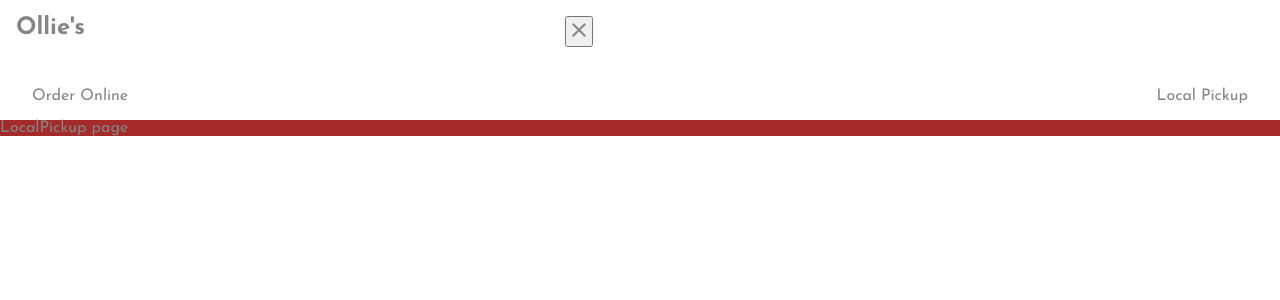
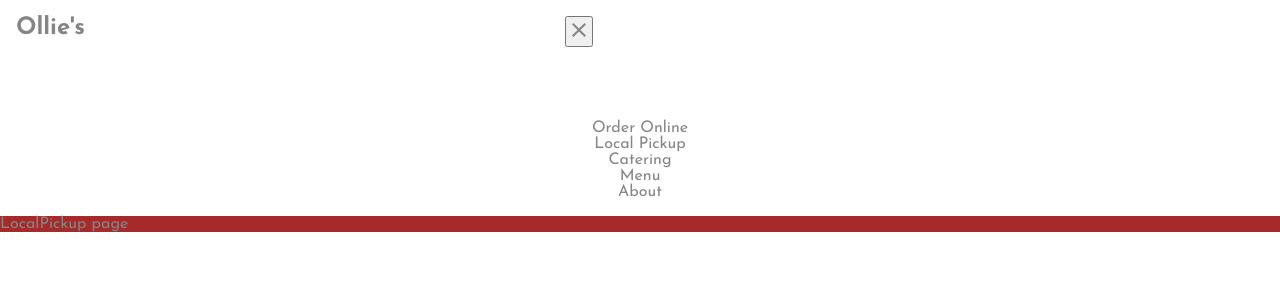
Before and after one commit to LoaGnadjouSoumahoro/formCake, a React (Vite) app: page / in a window 1280 px wide. Both pictures are taken after a click on the button 579 px from the left and 31 px from the top of the page. Shown: the top 300 px of the page. Built offline with nearby package versions, Linux system fonts and the light colour scheme.

Commit message:
gestion du button toggle

```diff
--- a/src/components/logo/Logo.module.css
+++ b/src/components/logo/Logo.module.css
@@ -1,3 +1,4 @@
 .logo {
   color: var(--color-pink);
+  display: flex;
 }
--- a/src/components/navigation/navigation/Navigation.jsx
+++ b/src/components/navigation/navigation/Navigation.jsx
@@ -14,6 +14,9 @@ const NavLinks = () => {
       <li>
         <Link to='/'>Local Pickup</Link>
       </li>
+      <li>Catering</li>
+      <li>Menu</li>
+      <li>About</li>
     </ul>
   );
 };
--- a/src/components/navigation/navigation/Navigation.module.css
+++ b/src/components/navigation/navigation/Navigation.module.css
@@ -1,8 +1,12 @@
 .navLinks {
   display: flex;
-  justify-content: space-between;
+  flex-direction: column;
   align-items: center;
-  padding: 1rem 2rem;
+
+  align-items: center;
+  /* basis-full */
+  margin-bottom: 1rem;
+  /* padding-bottom: 1rem; */
 }
 
 li {
@@ -23,5 +27,5 @@ a {
   display: flex;
   /* justify-content: space-around; */
   gap: 30rem;
-  margin: 1rem;
+  margin: 1rem 1rem 0rem;
 }
```
